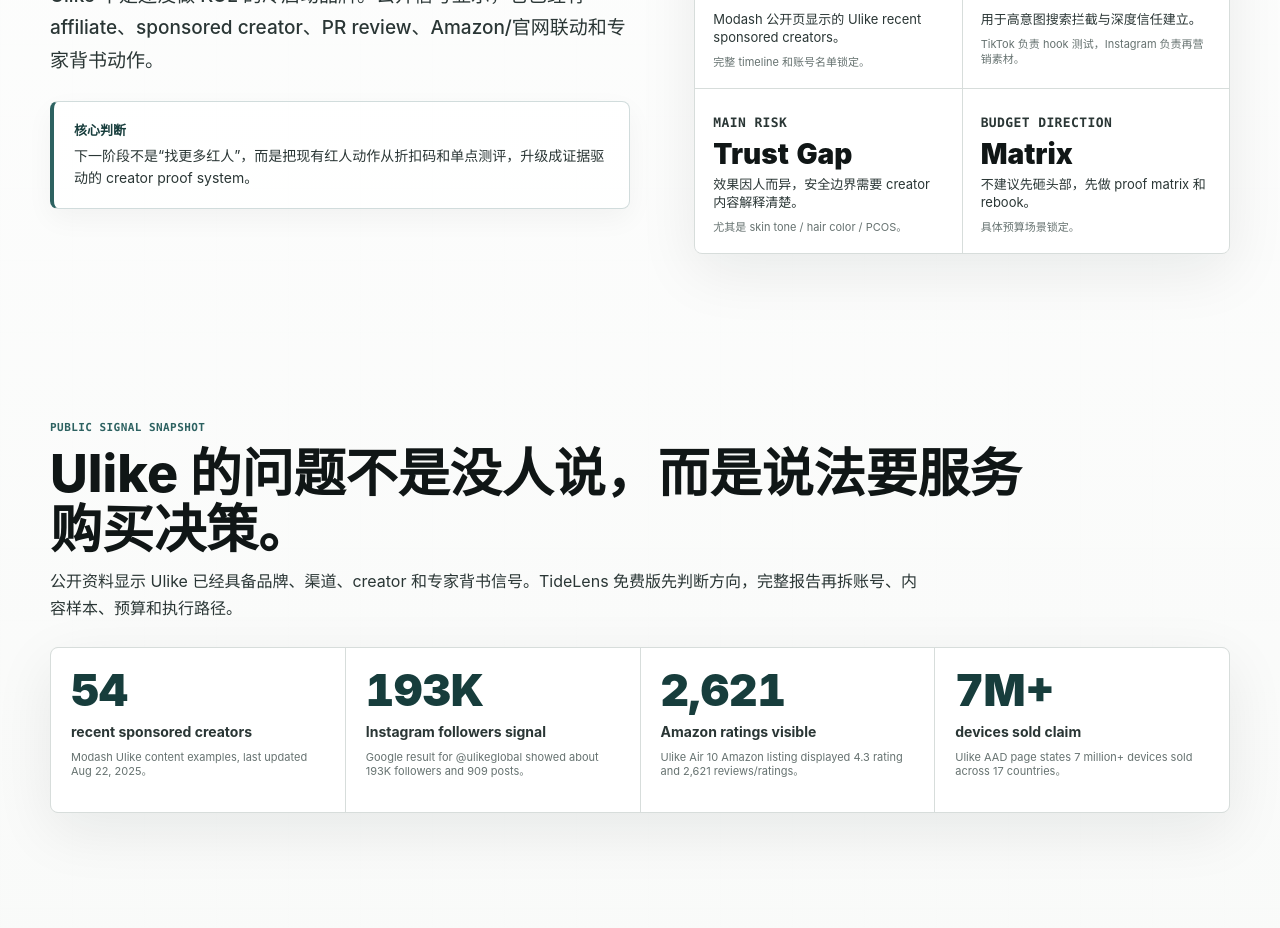
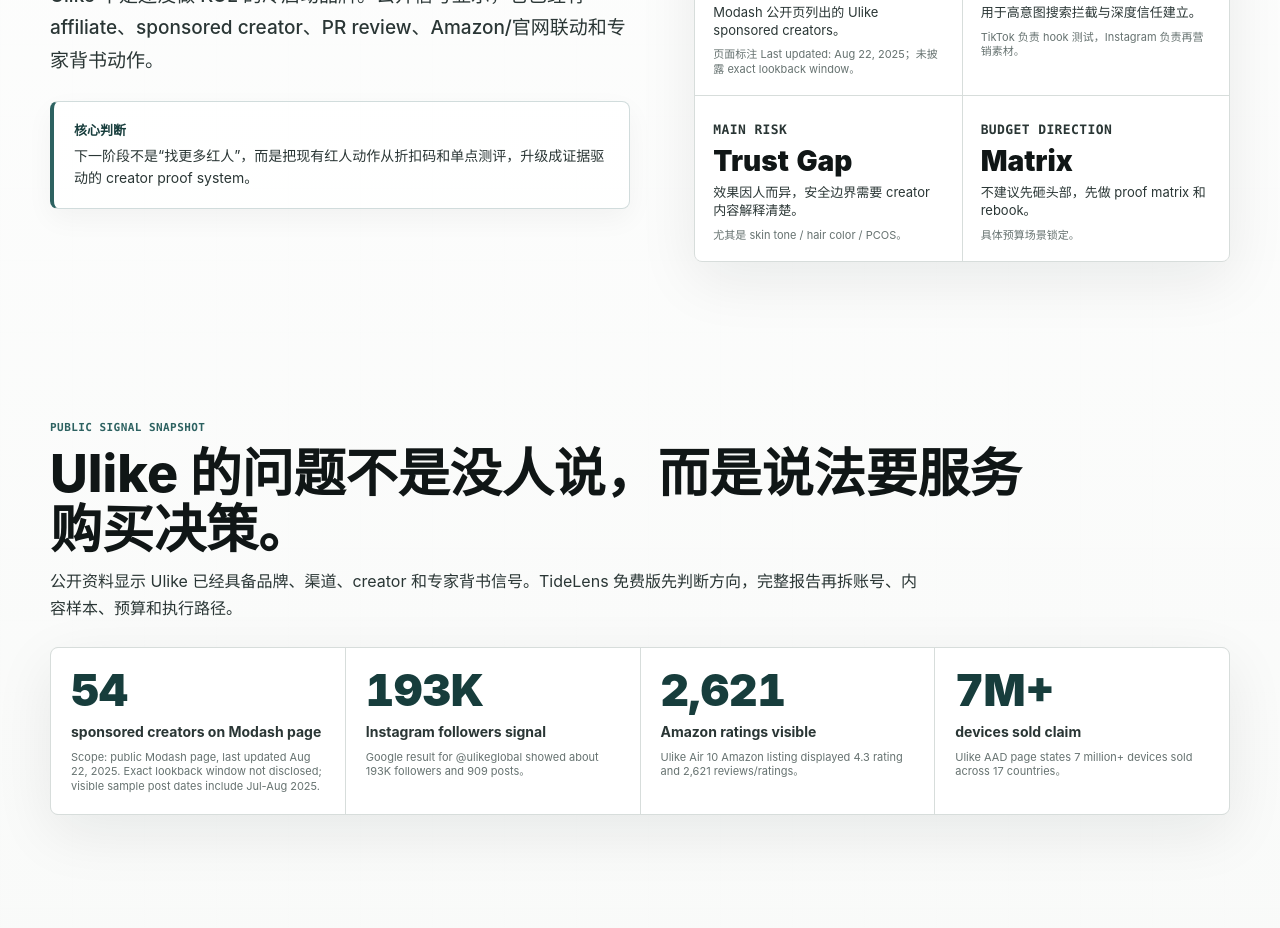
Before and after one commit to Rucia616/offing-na-diagnosis, a website: page tidelens/reports/ulike-tidelens-free-preview-2026-06-13.html in a window 1280 px wide. Shown: the part 460-1388 px from the top of the page. Drawn offline with Linux system fonts and the light colour scheme.

Commit message:
Clarify Ulike Modash data scope

```diff
--- a/tidelens/reports/ulike-tidelens-free-preview-2026-06-13.html
+++ b/tidelens/reports/ulike-tidelens-free-preview-2026-06-13.html
@@ -938,8 +938,8 @@
           <div class="metric">
             <span class="label">Public Sponsored Footprint</span>
             <strong>54</strong>
-            <span>Modash 公开页显示的 Ulike recent sponsored creators。</span>
-            <small>完整 timeline 和账号名单锁定。</small>
+            <span>Modash 公开页列出的 Ulike sponsored creators。</span>
+            <small>页面标注 Last updated: Aug 22, 2025；未披露 exact lookback window。</small>
           </div>
           <div class="metric">
             <span class="label">Priority Platform</span>
@@ -972,8 +972,8 @@
       <div class="evidence-strip">
         <div class="evidence">
           <strong>54</strong>
-          <span>recent sponsored creators</span>
-          <small>Modash Ulike content examples, last updated Aug 22, 2025。</small>
+          <span>sponsored creators on Modash page</span>
+          <small>Scope: public Modash page, last updated Aug 22, 2025. Exact lookback window not disclosed; visible sample post dates include Jul-Aug 2025.</small>
         </div>
         <div class="evidence">
           <strong>193K</strong>
@@ -1293,7 +1293,7 @@
       <div class="section-head">
         <span class="section-kicker">Sources and Caveats</span>
         <h2>本报告基于公开资料，不硬猜内部经营数据。</h2>
-        <p class="lead">GMV、毛利、CAC、ROAS、creator 合同、Amazon Attribution、TikTok Shop、Meta Ads 或 Shopify 数据均未纳入。完整 TideLens 应结合后台与人工复核。</p>
+        <p class="lead">GMV、毛利、CAC、ROAS、creator 合同、Amazon Attribution、TikTok Shop、Meta Ads 或 Shopify 数据均未纳入。Modash 的 54 creators 仅代表其公开页面在 2025-08-22 更新时列出的 Ulike sponsored creator sample，页面未披露 exact lookback window。完整 TideLens 应结合后台与人工复核。</p>
       </div>
       <div class="source-grid">
         <a href="https://www.ulike.com/products/sapphire-air-10-ipl-hair-removal" target="_blank" rel="noreferrer">Ulike Air 10 official product page</a>
```
